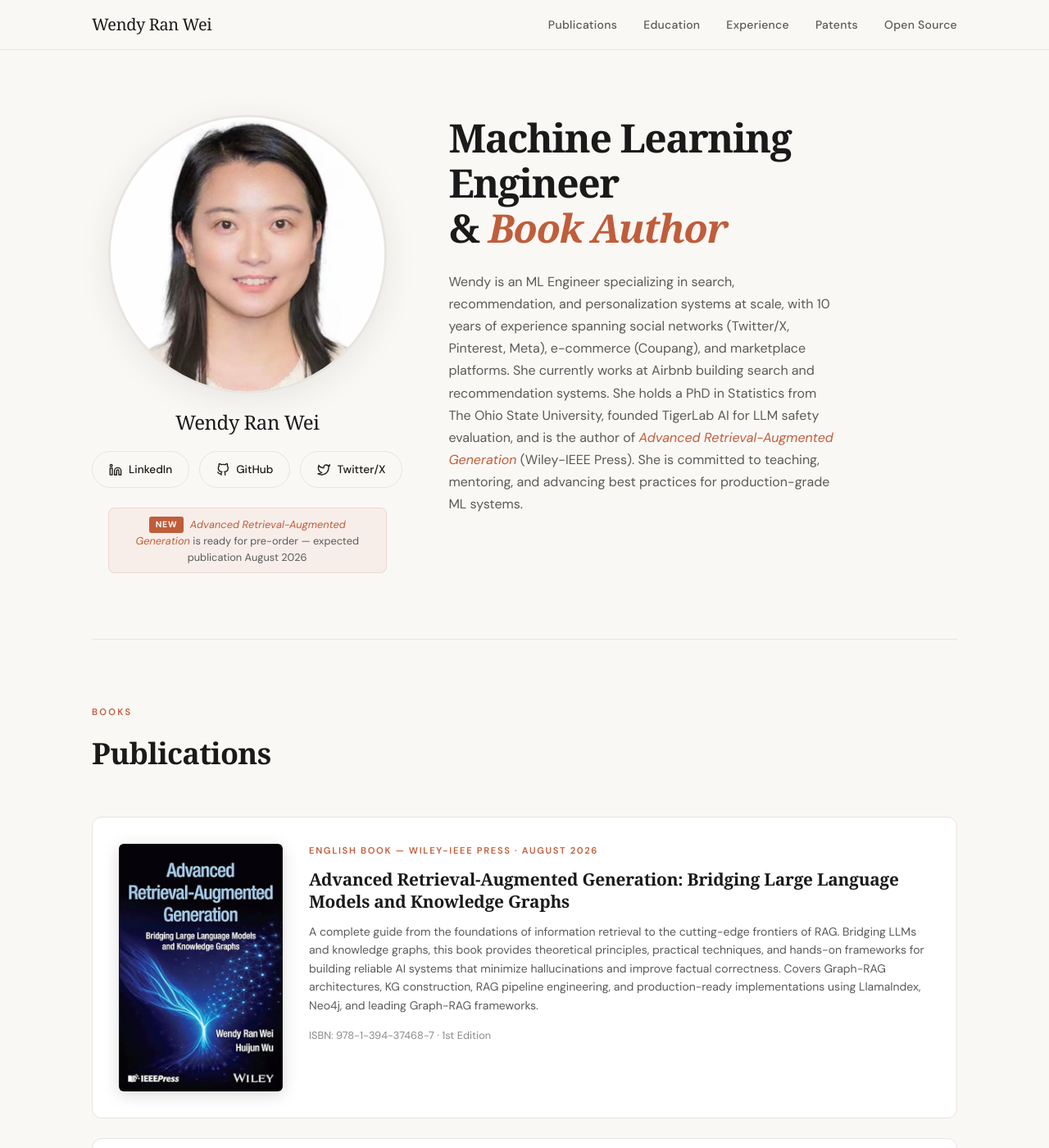
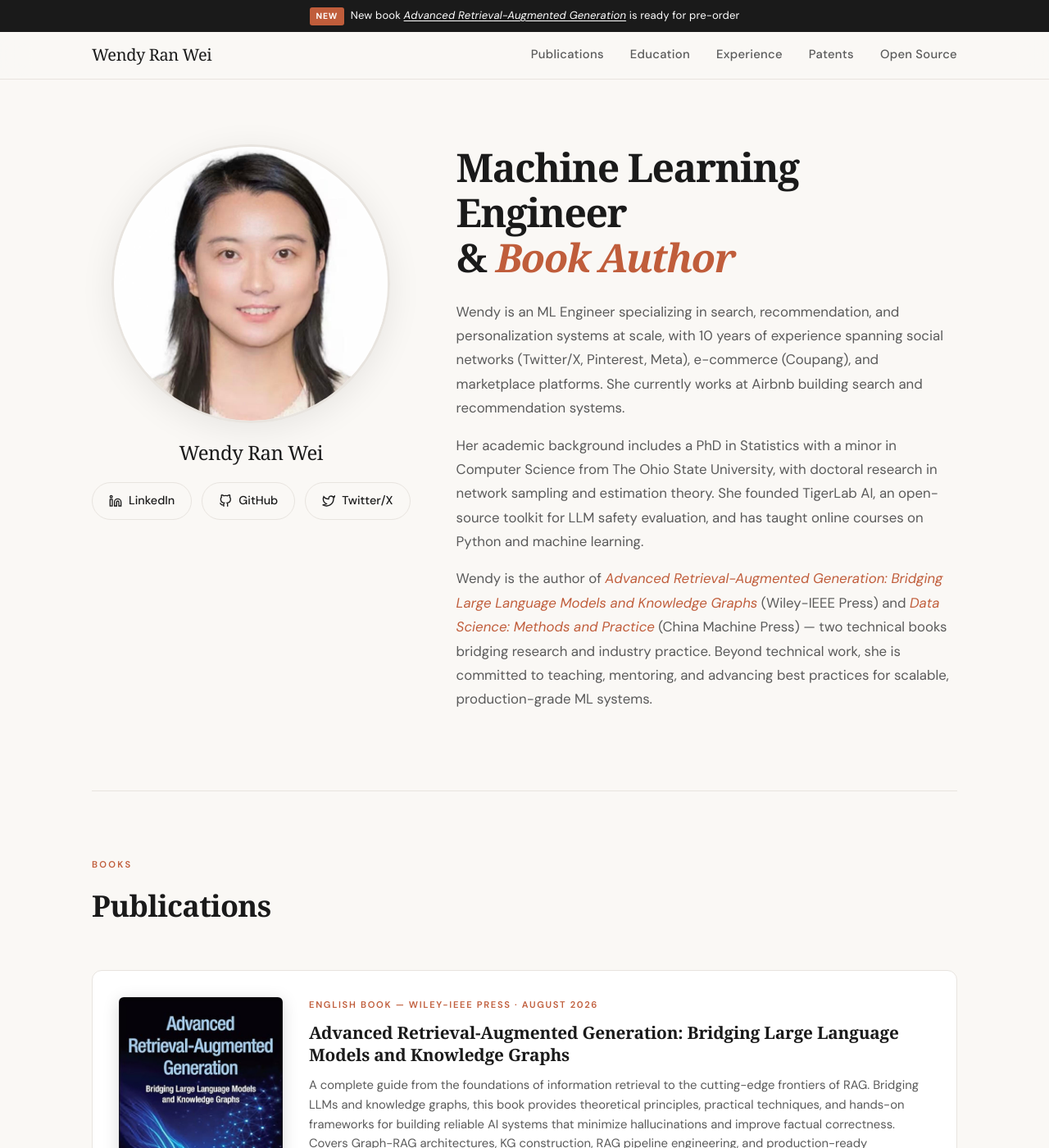
Before and after one commit to wendyran/wendyran.github.io, a Jekyll site: the page index.html, which Jekyll copies as it is, in a window 1280 px wide and 1400 px high. Shown: the whole window at 82% size. Built offline with Jekyll 4.4.1, drawn with Linux system fonts in a browser that asks for light colours; some web fonts are replaced.

Commit message:
Update index.html

```diff
--- a/index.html
+++ b/index.html
@@ -34,14 +34,39 @@
             font-family: var(--sans);
             background: var(--bg);
             color: var(--text);
-            line-height: 1.6;
+            line-height: 1.65;
+            font-size: 1.05rem;
             -webkit-font-smoothing: antialiased;
+        }
+
+        /* ── TOP BANNER ── */
+        .top-banner {
+            position: fixed;
+            top: 0;
+            width: 100%;
+            z-index: 101;
+            background: #1A1A1A;
+            color: #fff;
+            text-align: center;
+            padding: 0.5rem 1rem;
+            font-size: 0.82rem;
+            letter-spacing: 0.01em;
+        }
+
+        .top-banner a {
+            color: #fff;
+            text-decoration: underline;
+            text-underline-offset: 2px;
+        }
+
+        .top-banner a:hover {
+            color: var(--accent-light);
         }
 
         /* ── NAV ── */
         nav {
             position: fixed;
-            top: 0;
+            top: 36px;
             width: 100%;
             z-index: 100;
             background: rgba(250, 248, 245, 0.85);
@@ -77,7 +102,7 @@
         nav .nav-links a {
             text-decoration: none;
             color: var(--text-soft);
-            font-size: 0.875rem;
+            font-size: 0.925rem;
             font-weight: 500;
             transition: color 0.2s;
             letter-spacing: 0.02em;
@@ -108,7 +133,7 @@
         .hero {
             max-width: 1120px;
             margin: 0 auto;
-            padding: 140px 2rem 80px;
+            padding: 176px 2rem 80px;
             display: grid;
             grid-template-columns: auto 1fr;
             gap: 3.5rem;
@@ -129,17 +154,9 @@
         }
 
         .hero-text p {
-            font-size: 1.1rem;
+            font-size: 1.05rem;
             color: var(--text-soft);
-            line-height: 1.7;
-            max-width: 480px;
-            margin-bottom: 2rem;
-        }
-
-        .hero-text p {
-            font-size: 1rem;
-            color: var(--text-soft);
-            line-height: 1.7;
+            line-height: 1.75;
             margin-bottom: 1rem;
         }
 
@@ -180,7 +197,7 @@
             border-radius: 100px;
             text-decoration: none;
             color: var(--text);
-            font-size: 0.85rem;
+            font-size: 0.9rem;
             font-weight: 500;
             transition: all 0.2s;
         }
@@ -210,29 +227,6 @@
             color: var(--text);
             letter-spacing: -0.02em;
             text-align: center;
-        }
-
-        .preorder-banner {
-            margin-top: 0.5rem;
-            padding: 0.6rem 1rem;
-            background: rgba(192, 93, 59, 0.06);
-            border: 1px solid rgba(192, 93, 59, 0.15);
-            border-radius: 8px;
-            font-size: 0.8rem;
-            color: var(--text-soft);
-            line-height: 1.5;
-            text-align: center;
-            max-width: 340px;
-        }
-
-        .preorder-banner a {
-            color: var(--accent);
-            text-decoration: none;
-            font-weight: 500;
-        }
-
-        .preorder-banner a:hover {
-            text-decoration: underline;
         }
 
         .preorder-new {
@@ -428,7 +422,7 @@
         }
 
         .timeline-date {
-            font-size: 0.85rem;
+            font-size: 0.9rem;
             color: var(--text-soft);
             padding-top: 0.15rem;
         }
@@ -448,7 +442,7 @@
 
         .timeline-content p {
             color: var(--text-soft);
-            font-size: 0.9rem;
+            font-size: 0.95rem;
             line-height: 1.7;
         }
 
@@ -495,7 +489,7 @@
 
         .card p {
             color: var(--text-soft);
-            font-size: 0.875rem;
+            font-size: 0.925rem;
             line-height: 1.6;
         }
 
@@ -558,7 +552,7 @@
 
         .edu-item .degree {
             color: var(--accent);
-            font-size: 0.9rem;
+            font-size: 0.95rem;
             font-weight: 500;
         }
 
@@ -574,7 +568,7 @@
             background: var(--card);
             border: 1px solid var(--border);
             border-radius: 100px;
-            font-size: 0.85rem;
+            font-size: 0.9rem;
             font-weight: 500;
             color: var(--text);
             transition: all 0.2s;
@@ -626,7 +620,7 @@
 
         .oss-card p {
             color: var(--text-soft);
-            font-size: 0.875rem;
+            font-size: 0.925rem;
             line-height: 1.6;
         }
 
@@ -644,7 +638,7 @@
         }
 
         footer p {
-            font-size: 0.85rem;
+            font-size: 0.9rem;
             color: var(--text-soft);
         }
 
@@ -656,7 +650,7 @@
         footer .footer-links a {
             color: var(--text-soft);
             text-decoration: none;
-            font-size: 0.85rem;
+            font-size: 0.9rem;
             transition: color 0.2s;
         }
 
@@ -693,7 +687,7 @@
         @media (max-width: 768px) {
             .hero {
                 grid-template-columns: 1fr;
-                padding: 120px 1.5rem 60px;
+                padding: 156px 1.5rem 60px;
                 gap: 2rem;
             }
 
@@ -763,6 +757,11 @@
 </head>
 <body>
 
+<!-- TOP BANNER -->
+<div class="top-banner">
+    <span class="preorder-new">New</span> New book <a href="https://www.amazon.com/Advanced-Retrieval-Augmented-Generation-Bridging-Knowledge/dp/1394374682" target="_blank" rel="noopener"><em>Advanced Retrieval-Augmented Generation</em></a> is ready for pre-order
+</div>
+
 <!-- NAV -->
 <nav>
     <div class="nav-inner">
@@ -801,13 +800,12 @@
                 Twitter/X
             </a>
         </div>
-        <div class="preorder-banner">
-            <span class="preorder-new">New</span> <a href="https://www.amazon.com/Advanced-Retrieval-Augmented-Generation-Bridging-Knowledge/dp/1394374682" target="_blank" rel="noopener"><em>Advanced Retrieval-Augmented Generation</em></a> is ready for pre-order — expected publication August 2026
-        </div>
     </div>
     <div class="hero-text">
         <h1>Machine Learning Engineer<br>& <span class="italic">Book Author</span></h1>
-        <p>Wendy is an ML Engineer specializing in search, recommendation, and personalization systems at scale, with 10 years of experience spanning social networks (Twitter/X, Pinterest, Meta), e-commerce (Coupang), and marketplace platforms. She currently works at Airbnb building search and recommendation systems. She holds a PhD in Statistics from The Ohio State University, founded TigerLab AI for LLM safety evaluation, and is the author of <a href="https://www.amazon.com/Advanced-Retrieval-Augmented-Generation-Bridging-Knowledge/dp/1394374682" target="_blank" rel="noopener" style="color: var(--accent); text-decoration: none; font-weight: 500;"><em>Advanced Retrieval-Augmented Generation</em></a> (Wiley-IEEE Press). She is committed to teaching, mentoring, and advancing best practices for production-grade ML systems.</p>
+        <p>Wendy is an ML Engineer specializing in search, recommendation, and personalization systems at scale, with 10 years of experience spanning social networks (Twitter/X, Pinterest, Meta), e-commerce (Coupang), and marketplace platforms. She currently works at Airbnb building search and recommendation systems.</p>
+        <p>Her academic background includes a PhD in Statistics with a minor in Computer Science from The Ohio State University, with doctoral research in network sampling and estimation theory. She founded TigerLab AI, an open-source toolkit for LLM safety evaluation, and has taught online courses on Python and machine learning.</p>
+        <p>Wendy is the author of <a href="https://www.amazon.com/Advanced-Retrieval-Augmented-Generation-Bridging-Knowledge/dp/1394374682" target="_blank" rel="noopener" style="color: var(--accent); text-decoration: none; font-weight: 500;"><em>Advanced Retrieval-Augmented Generation: Bridging Large Language Models and Knowledge Graphs</em></a> (Wiley-IEEE Press) and <a href="http://cs.cmpedu.com/books/book/5610009.htm" target="_blank" rel="noopener" style="color: var(--accent); text-decoration: none; font-weight: 500;"><em>Data Science: Methods and Practice</em></a> (China Machine Press) — two technical books bridging research and industry practice. Beyond technical work, she is committed to teaching, mentoring, and advancing best practices for scalable, production-grade ML systems.</p>
     </div>
 </header>
 
@@ -851,9 +849,9 @@
         <div class="edu-item">
             <h3>The Ohio State University</h3>
             <div class="degree">PhD, Statistics · Minor in Computer Science</div>
-            <p style="margin-top: 0.75rem; font-size: 0.875rem; color: var(--text-soft); line-height: 1.6;"><strong style="color: var(--text);">Dissertation:</strong> <a href="http://rave.ohiolink.edu/etdc/view?acc_num=osu1471846863" target="_blank" rel="noopener" style="color: var(--accent); text-decoration: none;">On Estimation Problems in Network Sampling</a></p>
-            <p style="margin-top: 0.35rem; font-size: 0.875rem; color: var(--text-soft); line-height: 1.6;"><strong style="color: var(--text);">Research:</strong> Statistical methods for estimation challenges arising from sampled network data structures</p>
-            <p style="margin-top: 0.35rem; font-size: 0.875rem; color: var(--text-soft); line-height: 1.6;"><strong style="color: var(--text);">Award:</strong> <a href="https://artsandsciences.osu.edu/news/statistics-graduate-students-win-national-data-analytics/modeling-competition" target="_blank" rel="noopener" style="color: var(--accent); text-decoration: none;">Winner, 2013 Capital One National Data Analytics/Modeling Competition</a></p>
+            <p style="margin-top: 0.75rem; font-size: 0.925rem; color: var(--text-soft); line-height: 1.6;"><strong style="color: var(--text);">Dissertation:</strong> <a href="http://rave.ohiolink.edu/etdc/view?acc_num=osu1471846863" target="_blank" rel="noopener" style="color: var(--accent); text-decoration: none;">On Estimation Problems in Network Sampling</a></p>
+            <p style="margin-top: 0.35rem; font-size: 0.925rem; color: var(--text-soft); line-height: 1.6;"><strong style="color: var(--text);">Research:</strong> Statistical methods for estimation challenges arising from sampled network data structures</p>
+            <p style="margin-top: 0.35rem; font-size: 0.925rem; color: var(--text-soft); line-height: 1.6;"><strong style="color: var(--text);">Award:</strong> <a href="https://artsandsciences.osu.edu/news/statistics-graduate-students-win-national-data-analytics/modeling-competition" target="_blank" rel="noopener" style="color: var(--accent); text-decoration: none;">Winner, 2013 Capital One National Data Analytics/Modeling Competition</a></p>
         </div>
         <div class="edu-item">
             <h3>Zhejiang University</h3>
```
